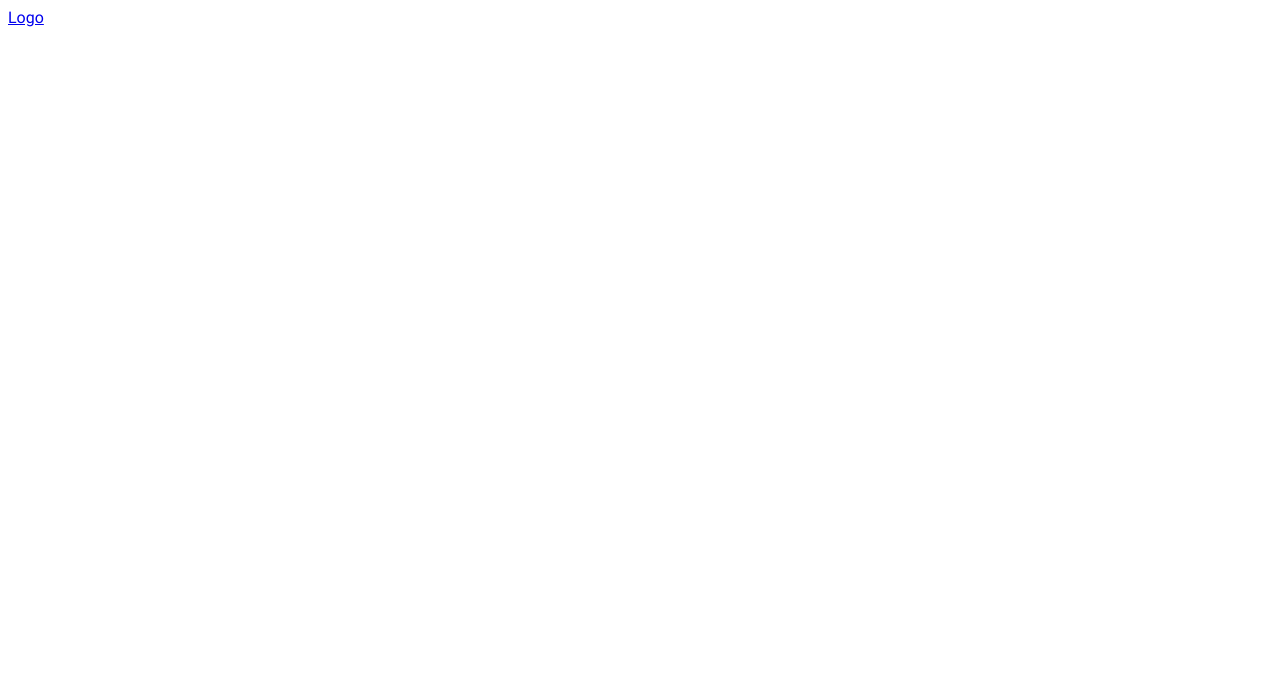
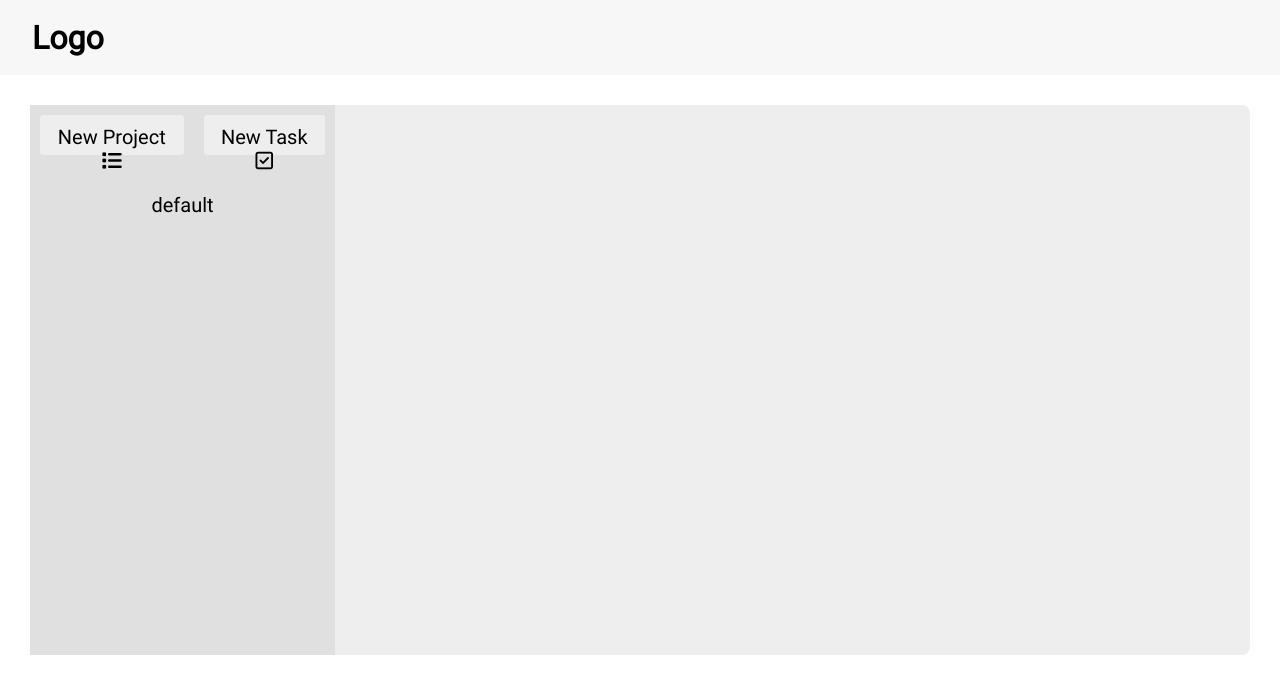
Before and after one commit to TylerYoungdahl/Todo-List, a website built with webpack: page src/index.html in a window 1280 px wide. Built offline with nearby package versions, Linux system fonts and the light colour scheme.

Commit message:
project logic

```diff
--- a/src/assets/styles/style.css
+++ b/src/assets/styles/style.css
@@ -1,5 +1,16 @@
+:root {
+  --off-white: #f7f7f7;
+  --light-grey: #eeeeee;
+  --light-grey-sidebar: #e0e0e0;
+}
+
 * {
   font-family: "Roboto";
+}
+
+body {
+  margin: 0;
+  padding: 0;
 }
 
 @font-face {
@@ -7,6 +18,74 @@
   src: url("../fonts/Roboto-Regular.ttf");
 }
 
-h1 {
-  color: red;
+#navbar {
+  display: flex;
+  justify-content: start;
+  align-items: center;
+  height: 75px;
+  background-color: var(--off-white);
 }
+
+#navbar a {
+  color: black;
+  text-decoration: none;
+  font-size: 2em;
+  font-weight: bold;
+  margin: 1em;
+}
+
+#content {
+  display: flex;
+  height: 550px;
+  margin: 30px;
+  border-radius: 8px;
+  background-color: var(--light-grey);
+}
+
+#sidebar {
+  display: flex;
+  flex-direction: column;
+  width: 25%;
+  background-color: var(--light-grey-sidebar);
+}
+
+#sidebar-btn-container {
+  display: flex;
+}
+
+.sidebar-btn,
+.sidebar-project {
+  height: 2em;
+  border: none;
+  border-radius: 3px;
+  margin: 0.5em;
+  padding: 0.5em;
+  font-size: 20px;
+}
+
+.sidebar-btn {
+  background-color: var(--light-grey);
+  flex-grow: 1;
+}
+
+.sidebar-btn:hover {
+  cursor: pointer;
+}
+
+.sidebar-projects {
+  display: flex;
+  list-style: none;
+  margin: 0;
+  padding: 0;
+}
+
+.sidebar-project {
+  display: flex;
+  justify-content: center;
+  align-items: center;
+}
+
+.sidebar-project:hover {
+  cursor: pointer;
+  background-color: var(--light-grey);
+}
--- a/src/index.html
+++ b/src/index.html
@@ -4,10 +4,33 @@
     <meta charset="UTF-8" />
     <meta name="viewport" content="width=device-width, initial-scale=1.0" />
     <title>Todo List</title>
+    <link
+      rel="stylesheet"
+      href="https://cdnjs.cloudflare.com/ajax/libs/font-awesome/6.6.0/css/all.min.css"
+      integrity="sha512-Kc323vGBEqzTmouAECnVceyQqyqdsSiqLQISBL29aUW4U/M7pSPA/gEUZQqv1cwx4OnYxTxve5UMg5GT6L4JJg=="
+      crossorigin="anonymous"
+      referrerpolicy="no-referrer"
+    />
   </head>
   <body>
     <nav id="navbar">
       <a href="#" id="logo">Logo</a>
     </nav>
+    <div id="content">
+      <div id="sidebar">
+        <div id="sidebar-btn-container">
+          <button class="sidebar-btn" id="new-proj-btn">
+            New Project <i class="fa-solid fa-list"></i>
+          </button>
+          <button class="sidebar-btn" id="new-task-btn">
+            New Task <i class="fa-regular fa-square-check"></i>
+          </button>
+        </div>
+        <div id="sidebar-projects">
+          <div class="sidebar-project">default</div>
+        </div>
+      </div>
+      <div id="projects"></div>
+    </div>
   </body>
 </html>
--- /dev/null
+++ b/src/logic.js
@@ -0,0 +1,56 @@
+let projects = [];
+
+class Project {
+  constructor(title, description, dueDate, priority) {
+    this.title = title;
+    this.description = description;
+    this.dueDate = dueDate;
+    this.priority = priority;
+    this.tasks = [];
+    this.isCompleted = false;
+  }
+
+  toggleIsCompleted() {
+    this.isCompleted = !this.isCompleted;
+  }
+}
+
+class Task {
+  constructor(title) {
+    this.title = title;
+    this.isChecked = false;
+  }
+
+  toggleIsChecked() {
+    this.isChecked = !this.isChecked;
+  }
+}
+
+function saveProjects() {
+  localStorage.setItem("projects", JSON.stringify(projects));
+}
+
+function loadProjects() {
+  projects = JSON.parse(localStorage.getItem("projects")) || [];
+}
+
+function addProject(title, description, dueDate, priority) {
+  const newProj = new Project(title, description, dueDate, priority);
+  projects.push(newProj);
+  saveProjects();
+}
+
+function addTask(project) {
+  const newTask = new Task(title);
+  project.tasks.push(newTask);
+}
+
+export {
+  projects,
+  Project,
+  Task,
+  saveProjects,
+  loadProjects,
+  addProject,
+  addTask,
+};
```
Also changed, not shown: src/index.js (+9 -2 lines), src/sideBar.js (added).
